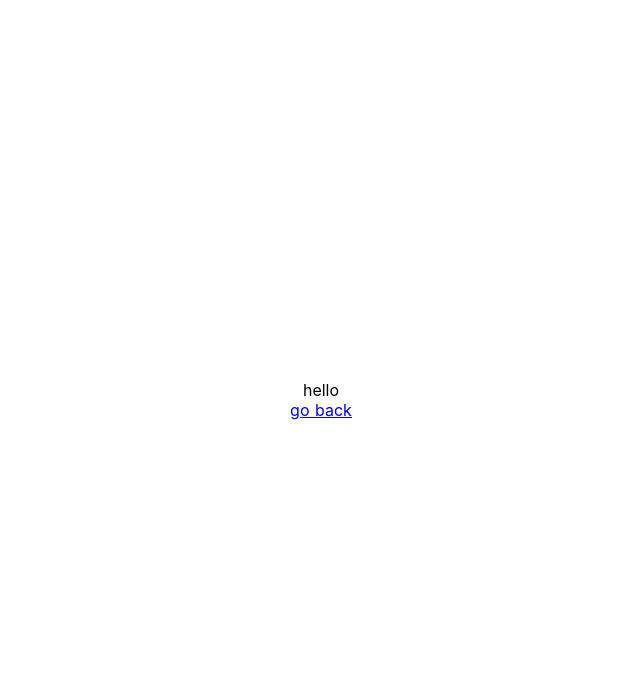
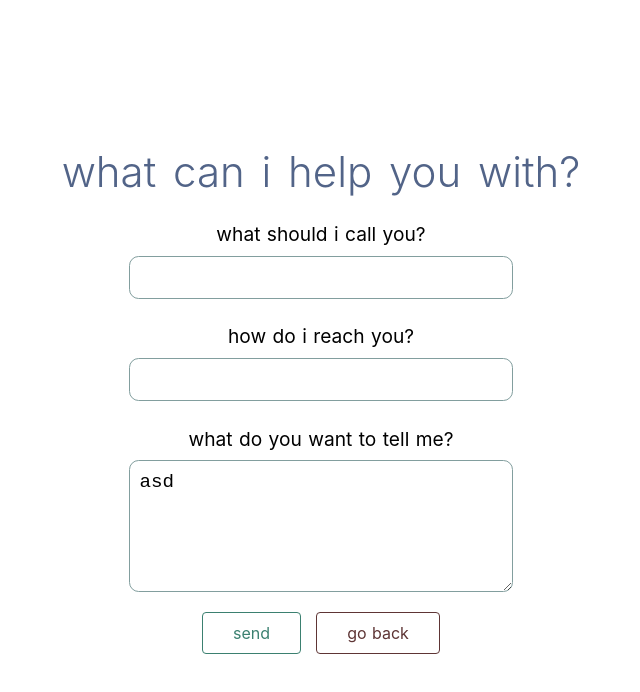
Before and after one commit to perlindstroem/portfolio, a Nuxt app: page /contact in a window 1280 px wide. Shown: the top 692 px of the page, without its empty margins (319-959 px from the left). Built offline with nearby package versions, Linux system fonts and the light colour scheme.

Commit message:
add non-functional content form

```diff
--- a/layouts/default.vue
+++ b/layouts/default.vue
@@ -61,4 +61,19 @@ html {
   color: #fff;
   background-color: #35495e;
 }
+
+.button--red {
+  display: inline-block;
+  border-radius: 4px;
+  border: 1px solid #5e3535;
+  color: #5e3535;
+  text-decoration: none;
+  padding: 10px 30px;
+  margin-left: 15px;
+}
+
+.button--red:hover {
+  color: #fff;
+  background-color: #5e3535;
+}
 </style>
--- a/pages/contact.vue
+++ b/pages/contact.vue
@@ -1,8 +1,22 @@
 <template>
   <div class="container">
     <div>
-      <p>hello</p>
-      <a href="/">go back</a>
+      <h2 class="title">
+        what can i help you with?
+      </h2>
+      <label>
+        <span>what should i call you?</span> <input type="text">
+      </label>
+      <label>
+        <span>how do i reach you?</span> <input type="text">
+      </label>
+      <label>
+        <span>what do you want to tell me?</span> <textarea rows="5">asd</textarea>
+      </label>
+      <a class="button--green">
+        send
+      </a>
+      <a class="button--red" href="/">go back</a>
     </div>
   </div>
 </template>
@@ -14,5 +28,41 @@ export default {
 </script>
 
 <style>
+label {
+  display: block;
+  margin-bottom: 1em;
+}
+
+label > span {
+  display: block;
+  font-size: 1.2em;
+  padding: .5em;
+}
+
+a:hover {
+  cursor: pointer;
+}
+
+input[type="text"], textarea {
+  font-size: 1.2em;
+  width: 20em;
+  border: 1px solid rgb(130, 158, 158);
+  border-radius: .5em;
+  padding: .5em;
+}
+
+input[type="text"]:focus, textarea:focus {
+  outline:none;
+  border: 1px solid green;
+  background: #fff;
+}
+
+.title {
+  font-weight: 300;
+  font-size: 42px;
+  color: #526488;
+  word-spacing: 5px;
+  padding-bottom: 15px;
+}
 
 </style>
```
